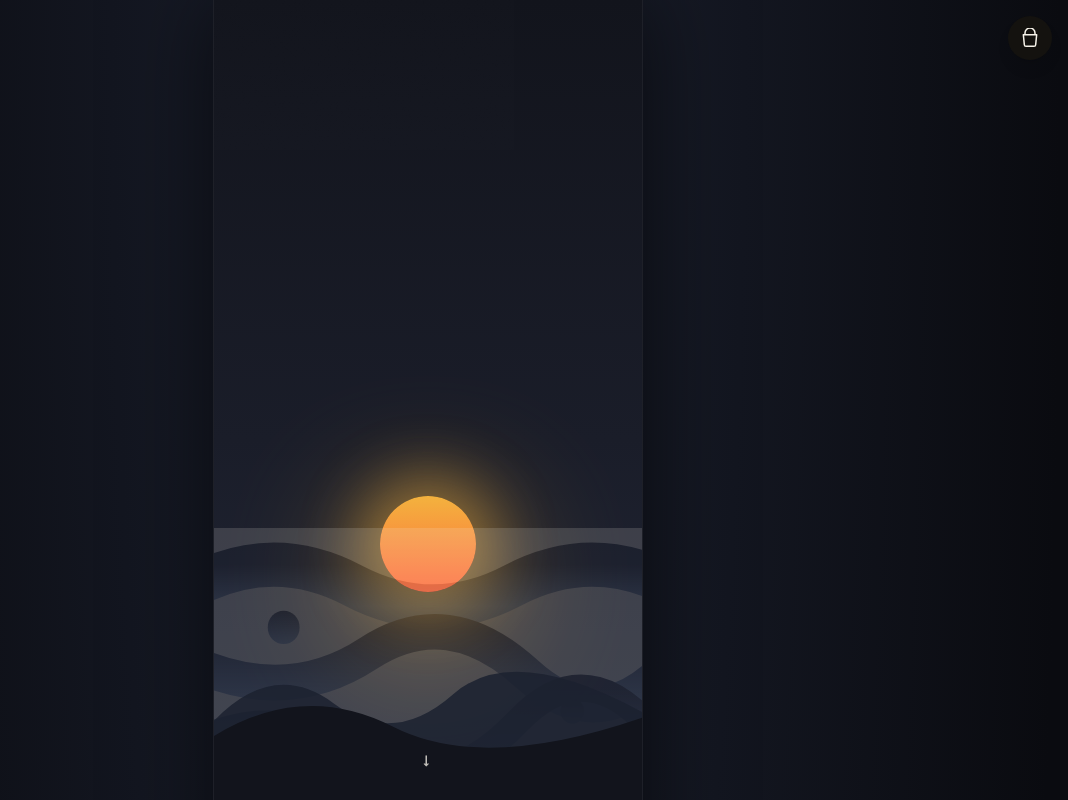
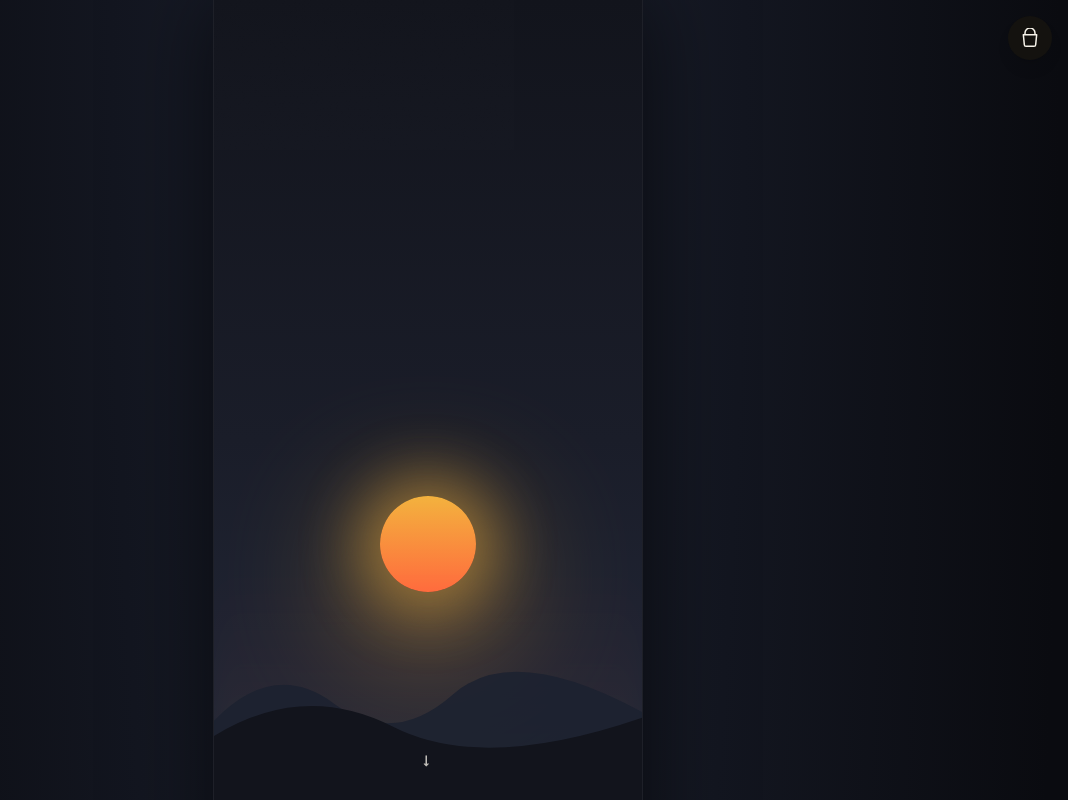
Before and after one commit to ledeyonateur-coder/Mariqe, a Next.js app: page / in a window 1280 px wide. Shown: the top 800 px of the page, without its empty margins (212-1280 px from the left). Built offline with nearby package versions, Linux system fonts and the light colour scheme.

Commit message:
Enlever le motif de vagues sous la montagne
Retour au reflet dégradé simple.

Co-Authored-By: Claude Sonnet 5 <noreply@anthropic.com>
Claude-Session: https://claude.ai/code/session_01CrWhHzvZEFH98yQUKTBSo3

```diff
--- a/components/SunriseHero.tsx
+++ b/components/SunriseHero.tsx
@@ -67,7 +67,7 @@ export default function SunriseHero() {
         0
       ).to(
         waterRef.current,
-        { opacity: 0.95, ease: "none", duration: 1 },
+        { opacity: 0.8, ease: "none", duration: 1 },
         0
       ).to(
         hillFarRef.current,
@@ -135,45 +135,12 @@ export default function SunriseHero() {
         style={{ transform: reducedMotion ? "translate(-50%, -170%)" : undefined }}
       />
 
-      {/* Water — winding squiggle pattern, dégradé du ton montagne (haut) vers le bleu pervenche (bas) */}
+      {/* Water reflection */}
       <div
         ref={waterRef}
-        className="absolute bottom-0 left-0 h-[34%] w-full overflow-hidden"
-        style={{ opacity: reducedMotion ? 1 : 0.15 }}
-      >
-        <svg viewBox="0 0 430 260" preserveAspectRatio="none" className="h-full w-full">
-          <defs>
-            <linearGradient id="mtnToPeriwinkle" x1="0" y1="0" x2="0" y2="1">
-              <stop offset="0%" stopColor="#1c2130" />
-              <stop offset="100%" stopColor="#7E9BC0" />
-            </linearGradient>
-          </defs>
-          <rect width="430" height="260" fill="#F6F2E9" />
-          <path
-            d="M-20,55 Q60,15 140,55 T300,55 T460,55"
-            fill="none"
-            stroke="url(#mtnToPeriwinkle)"
-            strokeWidth="42"
-            strokeLinecap="round"
-          />
-          <path
-            d="M-20,130 Q75,170 155,120 T315,140 T475,110"
-            fill="none"
-            stroke="url(#mtnToPeriwinkle)"
-            strokeWidth="34"
-            strokeLinecap="round"
-          />
-          <path
-            d="M-20,205 Q65,165 145,215 T305,185 T465,225"
-            fill="none"
-            stroke="url(#mtnToPeriwinkle)"
-            strokeWidth="26"
-            strokeLinecap="round"
-          />
-          <circle cx="70" cy="95" r="16" fill="url(#mtnToPeriwinkle)" />
-          <circle cx="360" cy="175" r="12" fill="url(#mtnToPeriwinkle)" />
-        </svg>
-      </div>
+        className="absolute bottom-0 left-0 h-[30%] w-full bg-gradient-to-t from-sunset-gold/40 via-sunset-coral/20 to-transparent blur-md"
+        style={{ opacity: reducedMotion ? 0.8 : 0.15 }}
+      />
 
       {/* Hills — far layer */}
       <div
```
